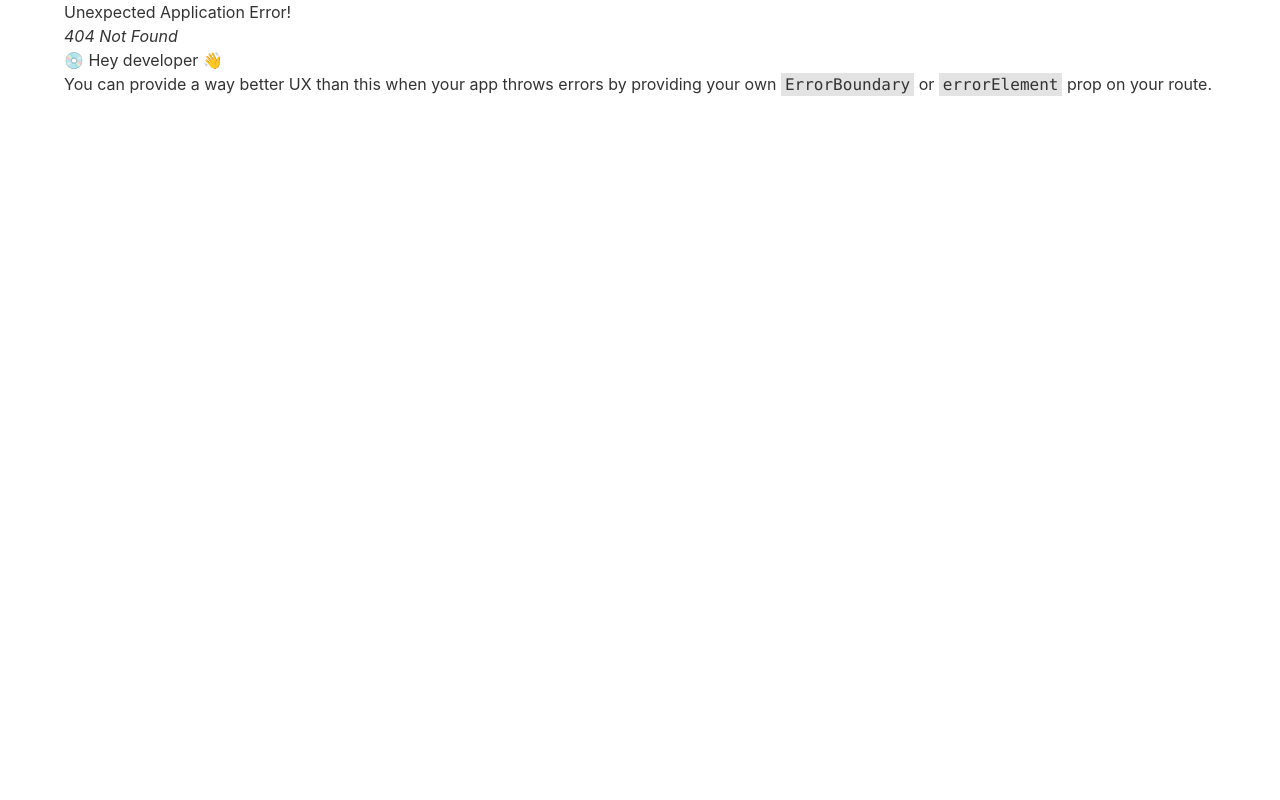
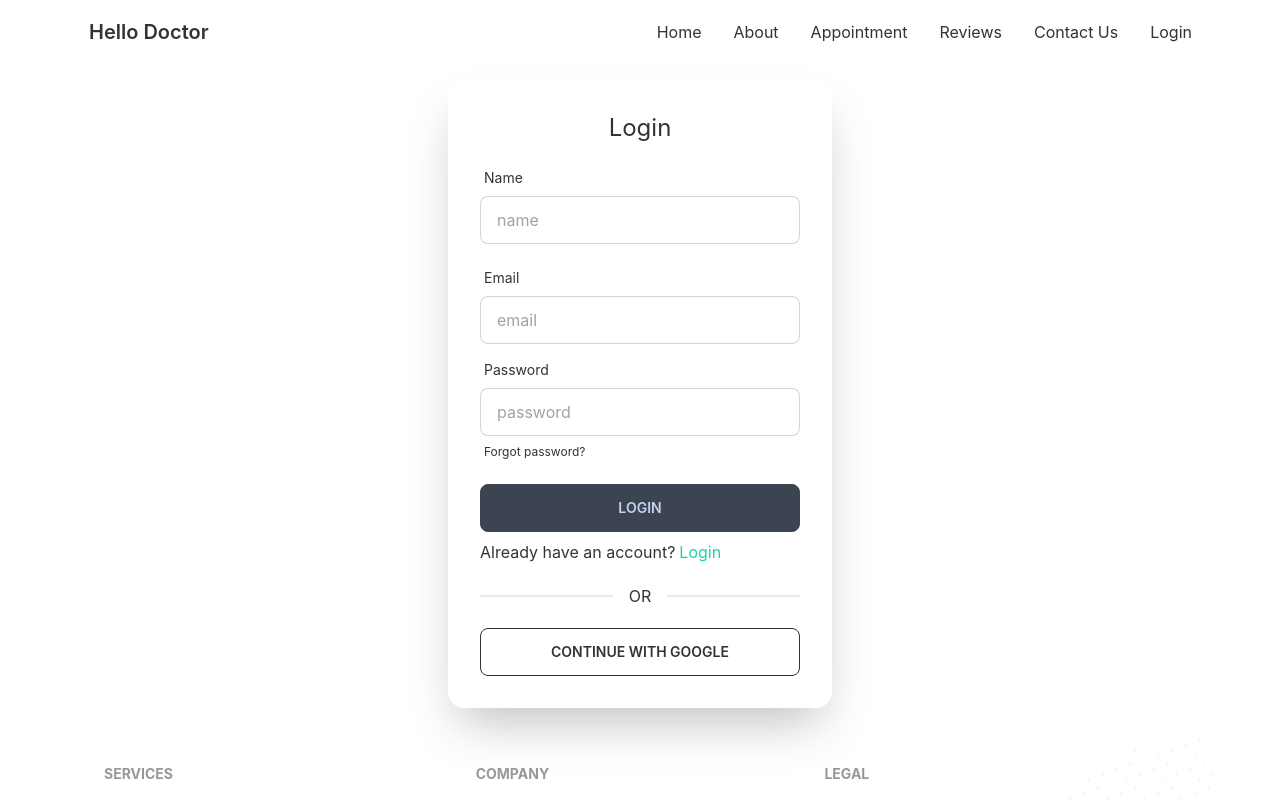
Before and after one commit to nesaranaeem/hello-doctor-client, a React (Create React App) app: page /signup in a window 1280 px wide. Before the commit this address had no page. Shown: the top 800 px of the page. Built offline with nearby package versions, Linux system fonts and the light colour scheme.

Commit message:
simple login signup option added

```diff
--- a/package.json
+++ b/package.json
@@ -8,9 +8,11 @@
     "@testing-library/user-event": "^13.5.0",
     "daisyui": "^2.39.1",
     "date-fns": "^2.29.3",
+    "firebase": "^9.14.0",
     "react": "^18.2.0",
     "react-day-picker": "^8.3.6",
     "react-dom": "^18.2.0",
+    "react-hook-form": "^7.39.3",
     "react-router-dom": "^6.4.3",
     "react-scripts": "5.0.1",
     "web-vitals": "^2.1.4"
--- a/src/Pages/Appointment/AppointmentData.js
+++ b/src/Pages/Appointment/AppointmentData.js
@@ -12,7 +12,6 @@ const AppointmentData = ({ selectedDate, setSelectedDate }) => {
       .then((res) => res.json())
       .then((data) => setAppointmentOptions(data));
   }, []);
-  console.log(appointmentOptions);
   return (
     <section>
       <p className="text-center">
@@ -21,7 +20,7 @@ const AppointmentData = ({ selectedDate, setSelectedDate }) => {
       <div className="grid grid-cols-1 lg:grid-cols-3 md:grid-cols-2 gap-6">
         {appointmentOptions.map((option) => (
           <AppointmentOptions
-            key={option.id}
+            key={option._id}
             option={option}
             setAppointmentModalData={setAppointmentModalData}
           ></AppointmentOptions>
--- a/src/Pages/Appointment/Modal/AppointmentModal.js
+++ b/src/Pages/Appointment/Modal/AppointmentModal.js
@@ -2,6 +2,21 @@ import React from "react";
 import { format } from "date-fns/esm";
 const AppointmentModal = ({ appointmentModalData, selectedDate }) => {
   const { name, slots } = appointmentModalData;
+  const handleBooking = (e) => {
+    e.preventDefault();
+    const form = e.target;
+    const slot = form.slot.value;
+    const name = form.name.value;
+    const number = form.number.value;
+    const email = form.email.value;
+    const submittedData = {
+      name: name,
+      slot: slot,
+      number: number,
+      email: email,
+    };
+    console.log(submittedData);
+  };
   return (
     <>
       <input type="checkbox" id="appointment-modal" className="modal-toggle" />
@@ -14,30 +29,43 @@ const AppointmentModal = ({ appointmentModalData, selectedDate }) => {
             ✕
           </label>
           <h3 className="text-lg font-bold">{name}</h3>
-          <div className="grid grid-cols-1 gap-4 py-4">
+          <form
+            onSubmit={handleBooking}
+            className="grid grid-cols-1 gap-4 py-4"
+          >
             <input
               type="text"
               value={format(selectedDate, "PP")}
               className="input input-bordered w-full"
               disabled
             />
-            <select className="select select-bordered w-full">
-              {slots.map((slot) => (
-                <option value={slot}>{slot}</option>
+            <select name="slot" className="select select-bordered w-full">
+              {slots.map((slot, i) => (
+                <option value={slot} key={i}>
+                  {slot}
+                </option>
               ))}
             </select>
             <input
+              name="name"
               type="text"
-              placeholder="Type here"
+              placeholder="Full Name"
               className="input input-bordered w-full"
             />
             <input
-              type="text"
-              placeholder="Type here"
+              name="number"
+              type="number"
+              placeholder="Phone Number"
+              className="input input-bordered w-full"
+            />
+            <input
+              name="email"
+              type="email"
+              placeholder="Email"
               className="input input-bordered w-full"
             />
             <button className="btn w-full">Submit</button>
-          </div>
+          </form>
         </div>
       </div>
     </>
--- /dev/null
+++ b/src/Pages/Login/Login.js
@@ -0,0 +1,88 @@
+import React from "react";
+import { useState } from "react";
+import { useForm } from "react-hook-form";
+import { Link } from "react-router-dom";
+const Login = () => {
+  const {
+    register,
+    formState: { errors },
+    handleSubmit,
+  } = useForm();
+  const [loginData, setloginData] = useState("");
+  console.log(loginData);
+  return (
+    <div>
+      <div className="hero-content flex-col">
+        <form
+          className="card flex-shrink-0 w-full max-w-sm shadow-2xl bg-base-100"
+          onSubmit={handleSubmit((loginData) =>
+            setloginData(JSON.stringify(loginData))
+          )}
+        >
+          <div className="card-body">
+            <h3 className="text-center text-2xl">Login</h3>
+            <div className="form-control">
+              <label className="label">
+                <span className="label-text">Email</span>
+              </label>
+              <input
+                {...register("email", {
+                  required: "Email Address is required",
+                })}
+                type="text"
+                placeholder="email"
+                className="input input-bordered"
+              />
+              {errors.email && (
+                <p className="label-text-alt mt-1 text-red-700">
+                  {errors.email?.message}
+                </p>
+              )}
+            </div>
+            <div className="form-control">
+              <label className="label">
+                <span className="label-text">Password</span>
+              </label>
+              <input
+                {...register("password", {
+                  required: "Password is required",
+                  minLength: {
+                    value: 6,
+                    message: "Password need to be minimum 6 character",
+                  },
+                })}
+                type="password"
+                placeholder="password"
+                className="input input-bordered"
+              />
+              {errors.password && (
+                <p className="label-text-alt mt-1 text-red-700">
+                  {errors.password?.message}
+                </p>
+              )}
+              <label className="label">
+                <Link to="/forgot" className="label-text-alt link link-hover">
+                  Forgot password?
+                </Link>
+              </label>
+            </div>
+
+            <div className="form-control mt-2">
+              <input className="btn" value="Login" type="submit" />
+            </div>
+            <p>
+              New to Hello Doctor?
+              <Link to="/signup" className="text-secondary pl-1">
+                Create new account
+              </Link>
+            </p>
+            <div className="divider">OR</div>
+            <button className="btn btn-outline">CONTINUE WITH GOOGLE</button>
+          </div>
+        </form>
+      </div>
+    </div>
+  );
+};
+
+export default Login;
--- /dev/null
+++ b/src/Pages/Signup/Signup.js
@@ -0,0 +1,107 @@
+import React from "react";
+import { useState } from "react";
+import { useForm } from "react-hook-form";
+import { Link } from "react-router-dom";
+
+const Signup = () => {
+  const {
+    register,
+    formState: { errors },
+    handleSubmit,
+  } = useForm();
+  const [signupData, setsignupData] = useState("");
+  console.log(signupData);
+  return (
+    <div>
+      <div className="hero-content flex-col">
+        <form
+          className="card flex-shrink-0 w-full max-w-sm shadow-2xl bg-base-100"
+          onSubmit={handleSubmit((signupData) =>
+            setsignupData(JSON.stringify(signupData))
+          )}
+        >
+          <div className="card-body">
+            <h3 className="text-center text-2xl">Login</h3>
+            <div className="form-control mt-2">
+              <label className="label">
+                <span className="label-text">Name</span>
+              </label>
+              <input
+                {...register("name", {
+                  required: "Name is required",
+                })}
+                type="text"
+                placeholder="name"
+                className="input input-bordered"
+              />
+              {errors.name && (
+                <p className="label-text-alt mt-1 text-red-700">
+                  {errors.name?.message}
+                </p>
+              )}
+            </div>
+            <div className="form-control mt-2">
+              <label className="label">
+                <span className="label-text">Email</span>
+              </label>
+              <input
+                {...register("email", {
+                  required: "Email Address is required",
+                })}
+                type="email"
+                placeholder="email"
+                className="input input-bordered"
+              />
+              {errors.email && (
+                <p className="label-text-alt mt-1 text-red-700">
+                  {errors.email?.message}
+                </p>
+              )}
+            </div>
+            <div className="form-control">
+              <label className="label">
+                <span className="label-text">Password</span>
+              </label>
+              <input
+                {...register("password", {
+                  required: "Password is required",
+                  minLength: {
+                    value: 6,
+                    message: "Password need to be minimum 6 character",
+                  },
+                })}
+                type="password"
+                placeholder="password"
+                className="input input-bordered"
+              />
+              {errors.password && (
+                <p className="label-text-alt mt-1 text-red-700">
+                  {errors.password?.message}
+                </p>
+              )}
+              <label className="label">
+                <Link to="/forgot" className="label-text-alt link link-hover">
+                  Forgot password?
+                </Link>
+              </label>
+            </div>
+
+            <div className="form-control mt-2">
+              <input className="btn" value="Login" type="submit" />
+            </div>
+            <p>
+              Already have an account?
+              <Link to="/login" className="text-secondary pl-1">
+                Login
+              </Link>
+            </p>
+            <div className="divider">OR</div>
+            <button className="btn btn-outline">CONTINUE WITH GOOGLE</button>
+          </div>
+        </form>
+      </div>
+    </div>
+  );
+};
+
+export default Signup;
--- /dev/null
+++ b/src/firebase/firebase.config.js
@@ -0,0 +1,18 @@
+// Import the functions you need from the SDKs you need
+import { initializeApp } from "firebase/app";
+// TODO: Add SDKs for Firebase products that you want to use
+// https://firebase.google.com/docs/web/setup#available-libraries
+
+// Your web app's Firebase configuration
+const firebaseConfig = {
+  apiKey: process.env.REACT_APP_apiKey,
+  authDomain: process.env.REACT_APP_authDomain,
+  projectId: process.env.REACT_APP_projectId,
+  storageBucket: process.env.REACT_APP_storageBucket,
+  messagingSenderId: process.env.REACT_APP_messagingSenderId,
+  appId: process.env.REACT_APP_appId,
+};
+
+// Initialize Firebase
+const app = initializeApp(firebaseConfig);
+export default app;
```
Also changed, not shown: src/Routes/Routes/Routes.js (+10 -0 lines), 1 other file (tests, documents, lock files or other folders).
